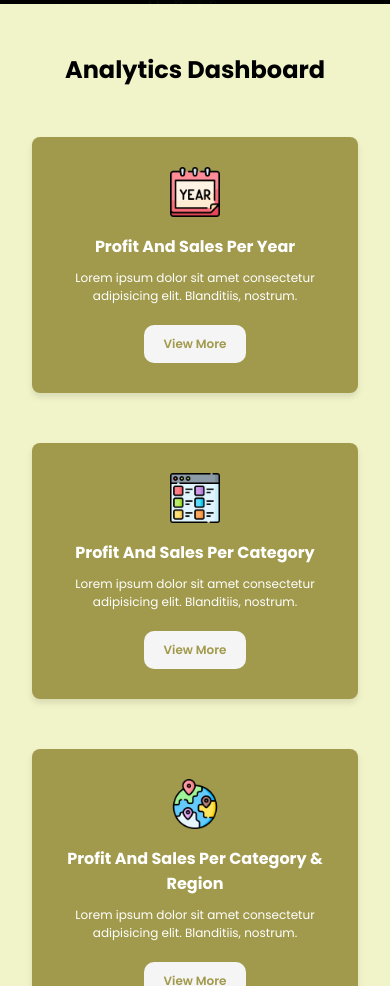
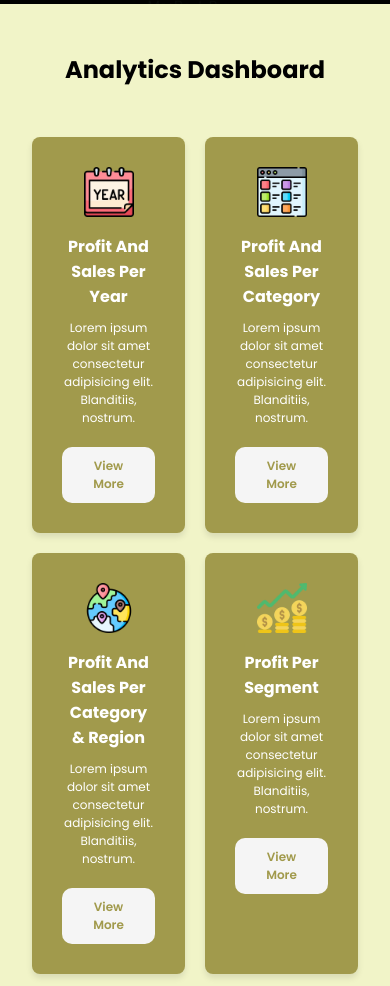
Before and after one commit to Kampus-Merdeka-Software-Engineering/km-feb24-semarang-15, a plain HTML site: page index.html in a window 390 px wide. Shown: the part 840-1826 px from the top of the page. Drawn offline with nearby package versions, Linux system fonts and the light colour scheme.

Commit message:
test code again

```diff
--- a/assets/css/home.css
+++ b/assets/css/home.css
@@ -872,6 +872,10 @@ footer {
     padding: 3rem 2rem;
   }
 
+  .grid-container {
+    grid-template-columns: repeat(auto-fit, minmax(150px, 1fr));
+    gap: 20px;
+  }
   #follow-us {
     padding: 5rem 2rem 1rem 2rem;
   }
```
